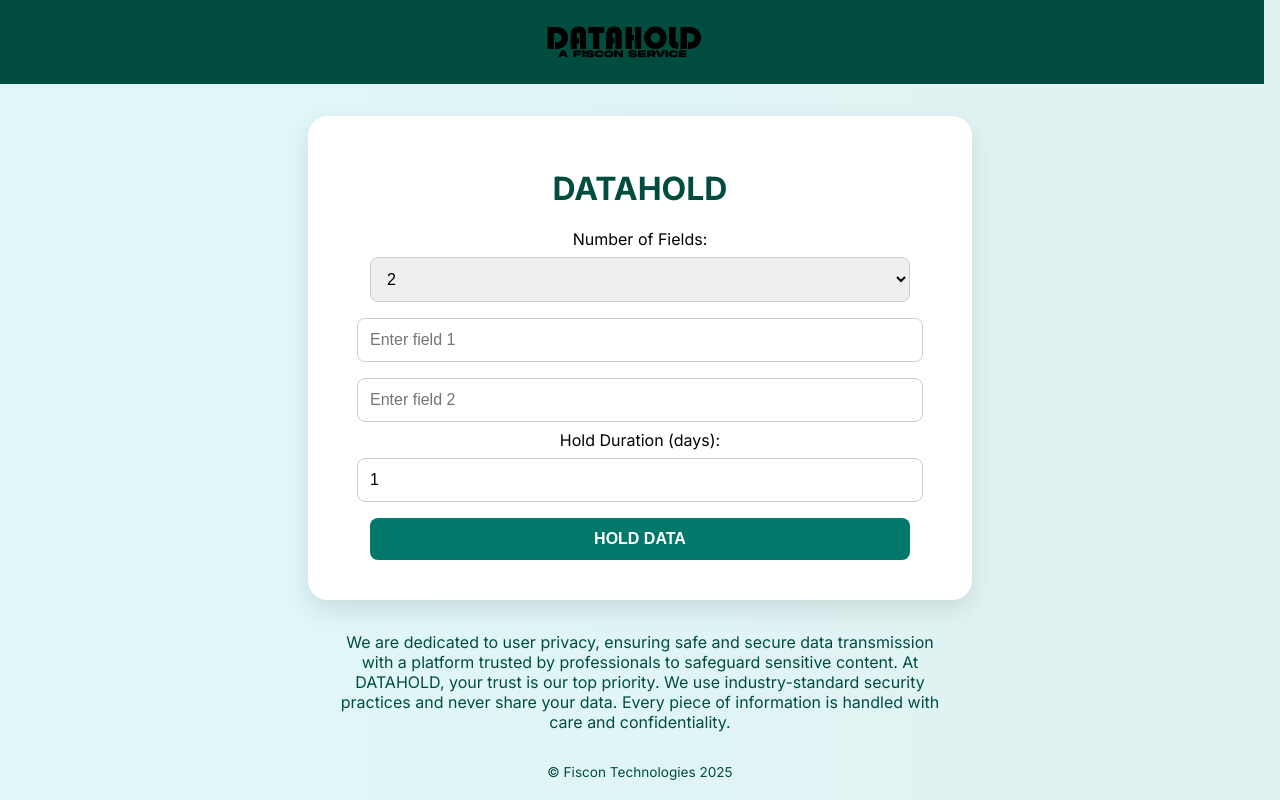
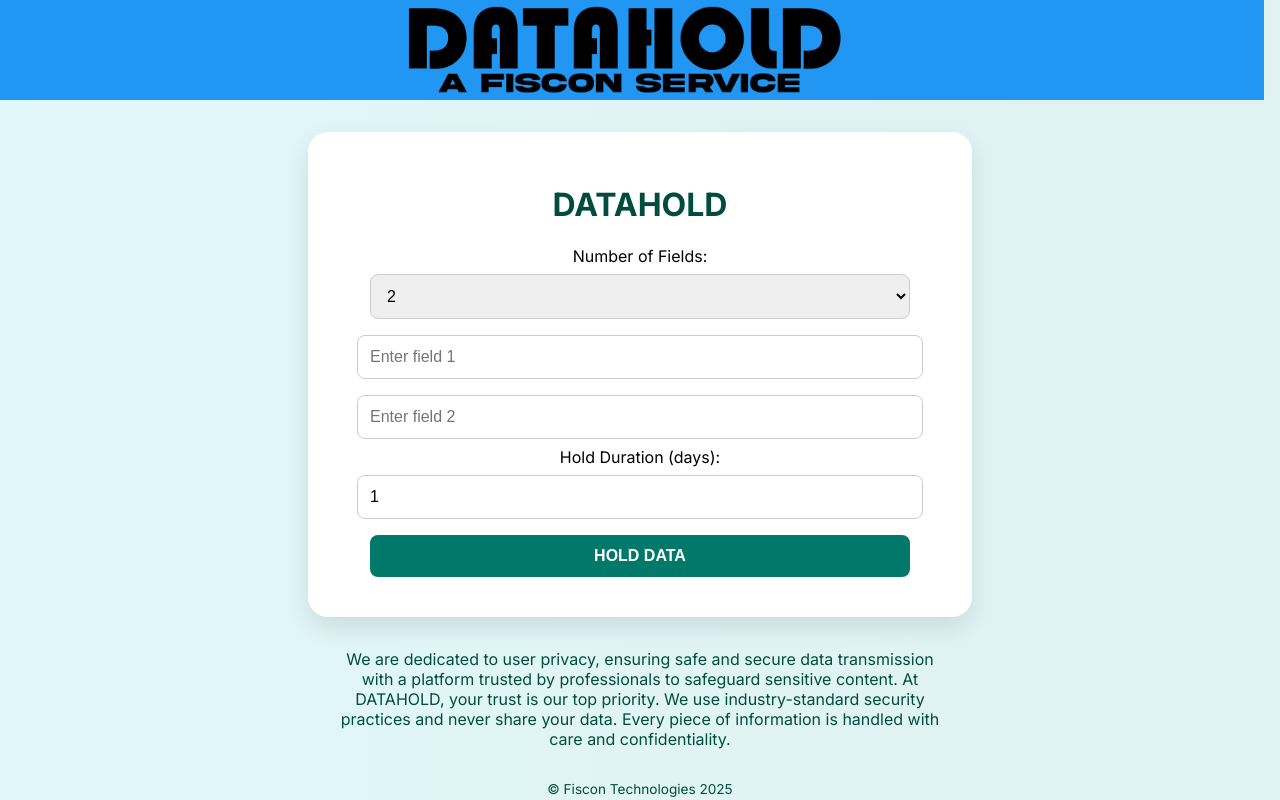
Before and after one commit to lerechard/datahold, a plain HTML site: page index.html in a window 1280 px wide. Drawn offline with Linux system fonts and the light colour scheme.

Commit message:
Update index.html

```diff
--- a/index.html
+++ b/index.html
@@ -14,18 +14,19 @@
       margin: 0;
     }
     header {
-      background-color: #004d40;
-      padding: 1.5rem 0;
+      background-color: #2196f3;
+      padding: 0;
       width: 100vw;
       margin-left: calc(-1 * (100vw - 100%));
       box-sizing: border-box;
+      height: 100px;
+      display: flex;
+      align-items: center;
+      justify-content: center;
     }
     .logo {
-      max-width: 160px;
-      display: flex;
-      margin: 0 auto;
-      justify-content: center;
-      align-items: center;
+      height: 100%;
+      max-height: 100px;
     }
     .container {
       background: white;
```
